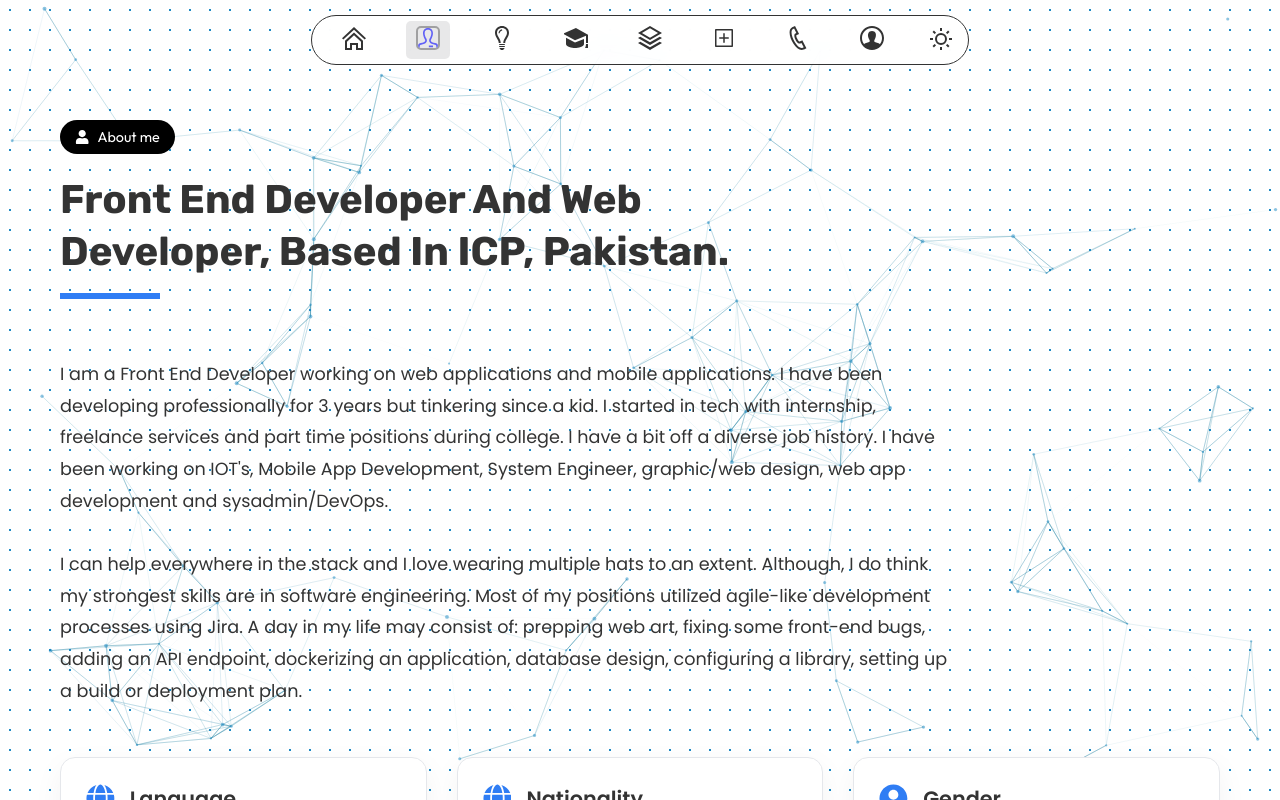
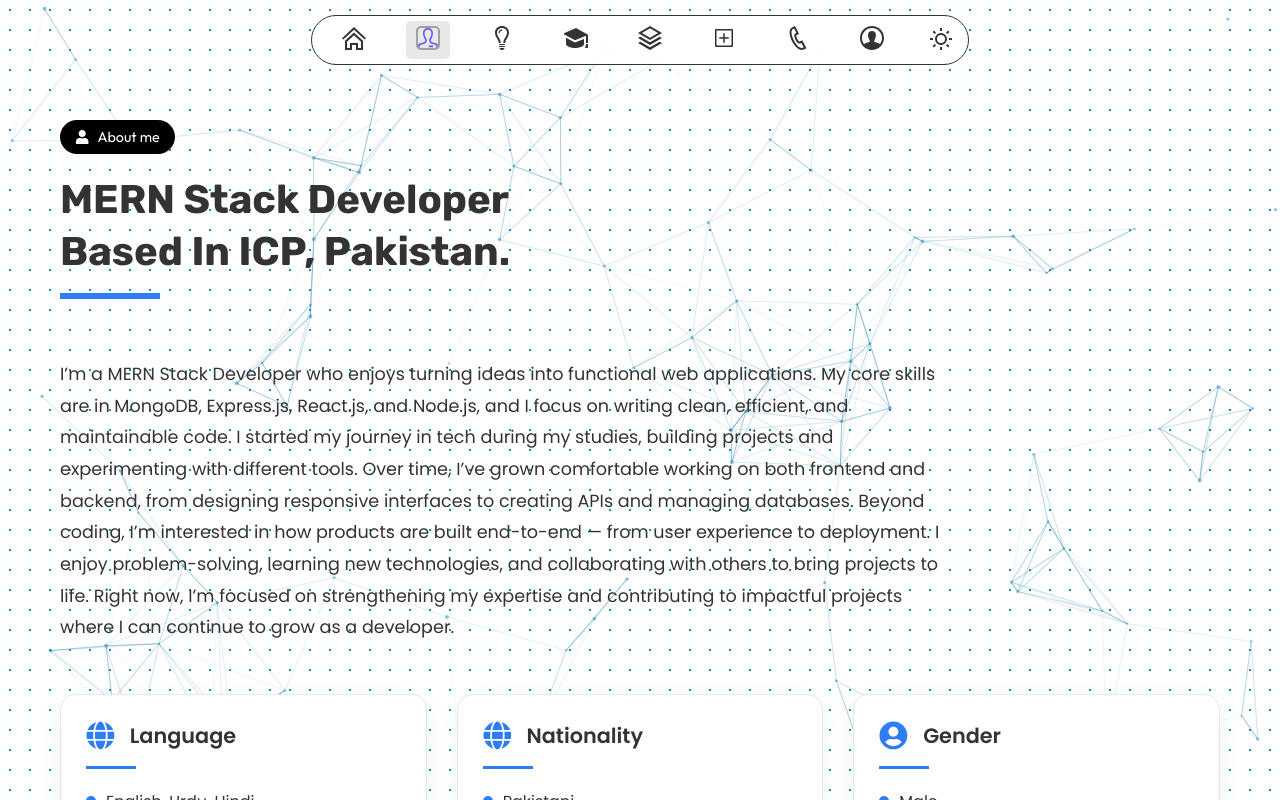
Before and after one commit to Adil-Web147/My-Portfolio-frontend, a React (Vite) app: page /about in a window 1280 px wide. Shown: the top 800 px of the page. Built offline with nearby package versions, Linux system fonts and the light colour scheme; no server answers.

Commit message:
Added resume view feature and updated project section

```diff
--- a/index.html
+++ b/index.html
@@ -3,9 +3,9 @@
   <head>
     <meta charset="UTF-8" />
     <link rel="icon" type="image/svg+xml" href="/vite.svg" />
-    <link rel="preconnect" href="https://fonts.googleapis.com">
+   <link rel="preconnect" href="https://fonts.googleapis.com">
 <link rel="preconnect" href="https://fonts.gstatic.com" crossorigin>
-<link href="https://fonts.googleapis.com/css2?family=Inter:ital,opsz,wght@0,14..32,100..900;1,14..32,100..900&family=Outfit:wght@100..900&family=Poppins:ital,wght@0,100;0,200;0,300;0,400;0,500;0,600;0,700;0,800;0,900;1,100;1,200;1,300;1,400;1,500;1,600;1,700;1,800;1,900&family=Rubik:ital,wght@0,300..900;1,300..900&display=swap" rel="stylesheet">
+<link href="https://fonts.googleapis.com/css2?family=Inter:ital,opsz,wght@0,14..32,100..900;1,14..32,100..900&family=Outfit:wght@100..900&family=Poppins:ital,wght@0,100;0,200;0,300;0,400;0,500;0,600;0,700;0,800;0,900;1,100;1,200;1,300;1,400;1,500;1,600;1,700;1,800;1,900&family=Roboto+Mono:ital,wght@0,100..700;1,100..700&family=Rubik:ital,wght@0,300..900;1,300..900&display=swap" rel="stylesheet">
     <meta name="viewport" content="width=device-width, initial-scale=1.0" />
     <title>Vite + React</title>
   </head>
--- a/src/index.css
+++ b/src/index.css
@@ -9,9 +9,10 @@ body {
 }
 
 code {
-  font-family: "Outfit", sans-serif;
+  font-family: "Rubik", sans-serif;
   font-optical-sizing: auto;
   font-style: normal;
+  font-weight: weight;
 }
 
 /* Smooth scrolling */
--- a/src/pages/About.jsx
+++ b/src/pages/About.jsx
@@ -1,6 +1,6 @@
-"use client"
-import { FaUser, FaGlobe, FaUserCircle, FaHeart } from "react-icons/fa"
-import "./About.css"
+"use client";
+import { FaUser, FaGlobe, FaUserCircle, FaHeart } from "react-icons/fa";
+import "./About.css";
 
 const About = ({ theme }) => {
   return (
@@ -11,24 +11,26 @@ const About = ({ theme }) => {
           <span>About me</span>
         </div>
         <h1 className="section-title">
-          Front End Developer And Web
+           MERN Stack Developer
           <br />
-          Developer, Based In ICP, Pakistan.
+          Based In ICP, Pakistan.
         </h1>
         <div className="line"></div>
       </div>
 
       <p className="about-description">
-        I am a Front End Developer working on web applications and mobile applications. I have been developing
-        professionally for 3 years but tinkering since a kid. I started in tech with internship, freelance services and
-        part time positions during college. I have a bit off a diverse job history. I have been working on IOT's, Mobile
-        App Development, System Engineer, graphic/web design, web app development and sysadmin/DevOps.
-        <br />
-        <br />I can help everywhere in the stack and I love wearing multiple hats to an extent. Although, I do think my
-        strongest skills are in software engineering. Most of my positions utilized agile-like development processes
-        using Jira. A day in my life may consist of: prepping web art, fixing some front-end bugs, adding an API
-        endpoint, dockerizing an application, database design, configuring a library, setting up a build or deployment
-        plan.
+        I’m a MERN Stack Developer who enjoys turning ideas into functional web
+        applications. My core skills are in MongoDB, Express.js, React.js, and
+        Node.js, and I focus on writing clean, efficient, and maintainable code.
+        I started my journey in tech during my studies, building projects and
+        experimenting with different tools. Over time, I’ve grown comfortable
+        working on both frontend and backend, from designing responsive
+        interfaces to creating APIs and managing databases. Beyond coding, I’m
+        interested in how products are built end-to-end — from user experience
+        to deployment. I enjoy problem-solving, learning new technologies, and
+        collaborating with others to bring projects to life. Right now, I’m
+        focused on strengthening my expertise and contributing to impactful
+        projects where I can continue to grow as a developer.
       </p>
 
       <div className="info-cards">
@@ -83,7 +85,7 @@ const About = ({ theme }) => {
         </div>
       </div>
     </div>
-  )
-}
+  );
+};
 
-export default About
+export default About;
--- a/src/pages/Contact.jsx
+++ b/src/pages/Contact.jsx
@@ -6,7 +6,7 @@ import axios from "axios"
 import "./Contact.css"
 
 // API base URL - change this to your backend URL
-const API_URL = process.env.REACT_APP_API_URL || "http://localhost:5000/api";
+const API_URL = "http://localhost:5000/api"
 
 const Contact = ({ theme }) => {
   const [formData, setFormData] = useState({
--- a/src/pages/Dashboard/Dashboard.jsx
+++ b/src/pages/Dashboard/Dashboard.jsx
@@ -1,4 +1,3 @@
-"use client"
 
 import { useState, useEffect } from "react"
 import axios from "axios"
@@ -7,7 +6,7 @@ import MessageDetail from "./MessageDetail"
 import "./Dashboard.css"
 
 // API base URL - change this to your backend URL
-const API_URL = process.env.REACT_APP_API_URL || "http://localhost:5000/api";
+const API_URL = "http://localhost:5000/api"
 
 const Dashboard = () => {
   const [messages, setMessages] = useState([])
@@ -46,7 +45,7 @@ const Dashboard = () => {
     }
   }
 
-  // Update message statusa
+  // Update message status
   const updateMessageStatus = async (id, status) => {
     try {
       const response = await axios.put(`${API_URL}/contact/${id}`, { status })
--- a/src/pages/Dashboard/index.jsx
+++ b/src/pages/Dashboard/index.jsx
@@ -7,7 +7,7 @@ import Login from "./Login"
 import "./Dashboard.css"
 
 // API base URL - change this to your backend URL
-const API_URL = process.env.REACT_APP_API_URL || "http://localhost:5000/api";
+const API_URL = "http://localhost:5000/api"
 
 const Dashboard = ({ theme }) => {
   const [isAuthenticated, setIsAuthenticated] = useState(false)
--- a/src/pages/Home.css
+++ b/src/pages/Home.css
@@ -118,6 +118,7 @@
   background-color: #000;
   color: #fff;
   border: none;
+  text-decoration: none;
 }
 
 .dark .resume-btn {
--- a/src/pages/Projects.jsx
+++ b/src/pages/Projects.jsx
@@ -29,7 +29,7 @@ const Projects = ({ theme }) => {
       link: "https://adil-web147.github.io/iNootbook/",
     },
     {
-      title: "Amazon clone - cool clone",
+      title: "Amazon Clone - Cool Clone",
       description:
         "This is Amazon clone in this clone you will see everything about Amazon shopping, products like Sports, business, technology.",
       technologies: [
@@ -39,6 +39,107 @@ const Projects = ({ theme }) => {
         { name: "JavaScript", bgColor: "rgba(251, 0, 255, 0.186)", textColor: "red" },
       ],
       link: "https://adil-web147.github.io/Amazon-clone/",
+    },
+    {
+      title: "Blog Application",
+      description:
+        "A full-stack Blog App where users can write, edit, and share blogs. Includes authentication and a modern responsive UI.",
+      technologies: [
+        { name: "React.js", bgColor: "rgba(213,208,200,0.345)", textColor: "black" },
+        { name: "Node.js", bgColor: "lightyellow", textColor: "black" },
+        { name: "MongoDB", bgColor: "lightgreen", textColor: "black" },
+      ],
+      link: "https://blog-app-inky-eight.vercel.app/",
+    },
+    {
+      title: "To-Do Task Application",
+      description:
+        "A simple To-Do app to create, manage, and track daily tasks. Built with React and local storage for persistence.",
+      technologies: [
+        { name: "React.js", bgColor: "rgba(213,208,200,0.345)", textColor: "black" },
+        { name: "Html", bgColor: "cadetblue", textColor: "black" },
+        { name: "Css", bgColor: "plum", textColor: "black" },
+      ],
+      link: "https://to-do-app-drab-ten.vercel.app/",
+    },
+    {
+      title: "CV Builder",
+      description:
+        "A web app that allows users to create professional CVs by filling out forms. Exports resume in a clean design.",
+      technologies: [
+        { name: "React.js", bgColor: "rgba(213,208,200,0.345)", textColor: "black" },
+        { name: "JavaScript", bgColor: "mistyrose", textColor: "red" },
+        { name: "Css", bgColor: "lightblue", textColor: "black" },
+      ],
+      link: "https://cv-builder-jet.vercel.app/",
+    },
+    {
+      title: "Memory Card App",
+      description:
+        "A fun memory game where users test their memory by matching pairs of cards. Interactive and responsive design.",
+      technologies: [
+        { name: "React.js", bgColor: "rgba(213,208,200,0.345)", textColor: "black" },
+        { name: "Html", bgColor: "cadetblue", textColor: "black" },
+        { name: "Css", bgColor: "lightcoral", textColor: "black" },
+        { name: "JavaScript", bgColor: "rgba(251,0,255,0.186)", textColor: "red" },
+      ],
+      link: "https://memory-card-app-psi.vercel.app/",
+    },
+     {
+      title: "Task-Nova ToDo App",
+      description:
+        "A modern task management app with categories, deadlines, and progress tracking features.",
+      technologies: [
+        { name: "React.js", bgColor: "rgba(213,208,200,0.345)", textColor: "black" },
+        { name: "Node.js", bgColor: "lightyellow", textColor: "black" },
+        { name: "MongoDB", bgColor: "lightgreen", textColor: "black" },
+      ],
+      link: "https://task-nova-todo-list.vercel.app/",
+    },
+    {
+      title: "Age Calculator",
+      description:
+        "A lightweight app that calculates exact age in years, months, and days based on user input.",
+      technologies: [
+        { name: "Html", bgColor: "cadetblue", textColor: "black" },
+        { name: "Css", bgColor: "lightblue", textColor: "black" },
+        { name: "JavaScript", bgColor: "mistyrose", textColor: "red" },
+      ],
+      link: "https://age-calculator-olive-six.vercel.app/",
+    },
+    {
+      title: "Premium Shopping Bag (Backend with EJS)",
+      description:
+        "A backend project built with Node.js and EJS templates for managing a shopping bag system.",
+      technologies: [
+        { name: "Node.js", bgColor: "lightyellow", textColor: "black" },
+        { name: "EJS", bgColor: "lavender", textColor: "black" },
+        { name: "MongoDB", bgColor: "lightgreen", textColor: "black" },
+      ],
+      link: "#",
+    },
+    {
+      title: "Booking Appointment App",
+      description:
+        "A web app to book and manage appointments. Includes calendar integration and CRUD functionality.",
+      technologies: [
+        { name: "Next.js", bgColor: "rgba(213,208,200,0.345)", textColor: "black" },
+        { name: "Node.js", bgColor: "lightyellow", textColor: "black" },
+        { name: "MongoDB", bgColor: "lightgreen", textColor: "black" },
+        { name: "Shadcn Ui", bgColor: "lightgreen", textColor: "black" },
+      ],
+      link: "#",
+    },
+    {
+      title: "Food Delivery App",
+      description:
+        "An app for browsing restaurants, ordering food online, and tracking deliveries.",
+      technologies: [
+        { name: "React.js", bgColor: "rgba(213,208,200,0.345)", textColor: "black" },
+        { name: "Node.js", bgColor: "lightyellow", textColor: "black" },
+        { name: "MongoDB", bgColor: "lightgreen", textColor: "black" },
+      ],
+      link: "#",
     },
   ]
 
```
Also changed, not shown: src/pages/Dashboard/MessageDetail.jsx (+1 -7 lines), src/pages/Home.jsx (+7 -7 lines), 1 other file (tests, documents, lock files or other folders).
